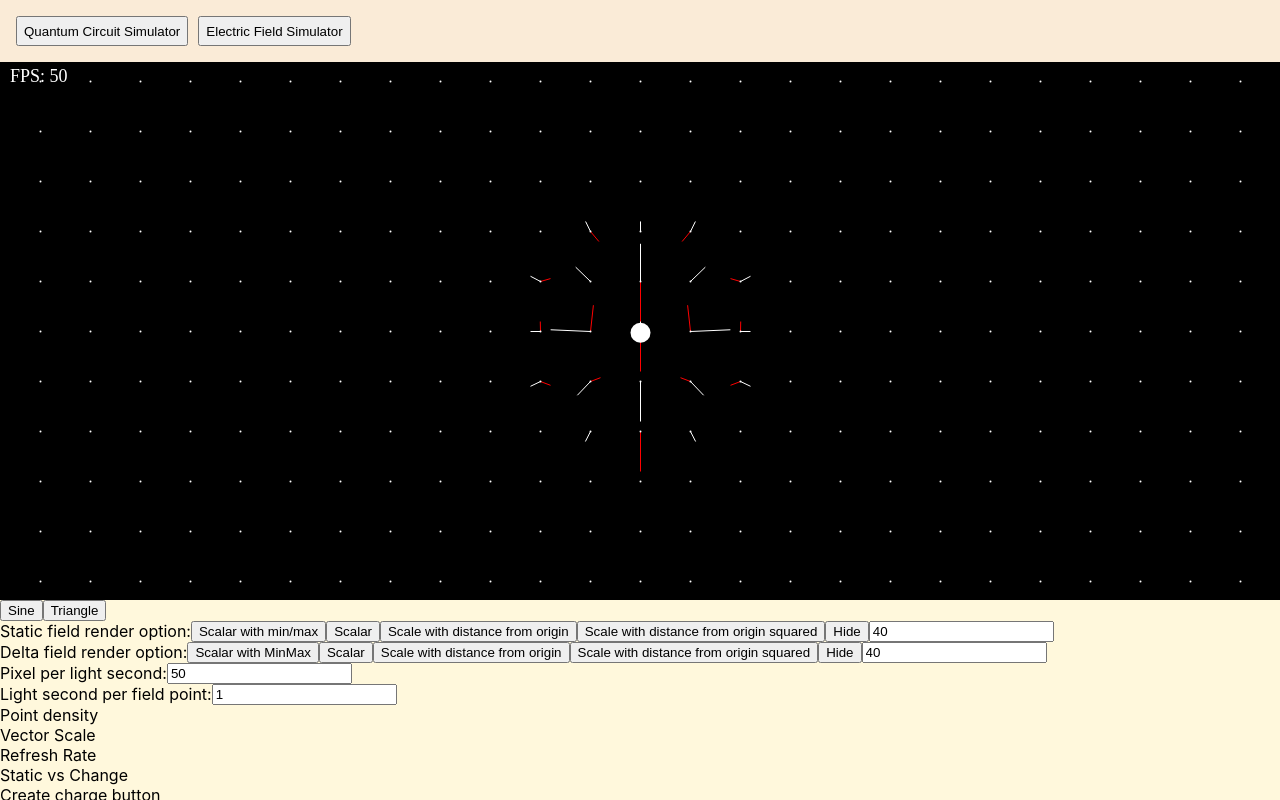
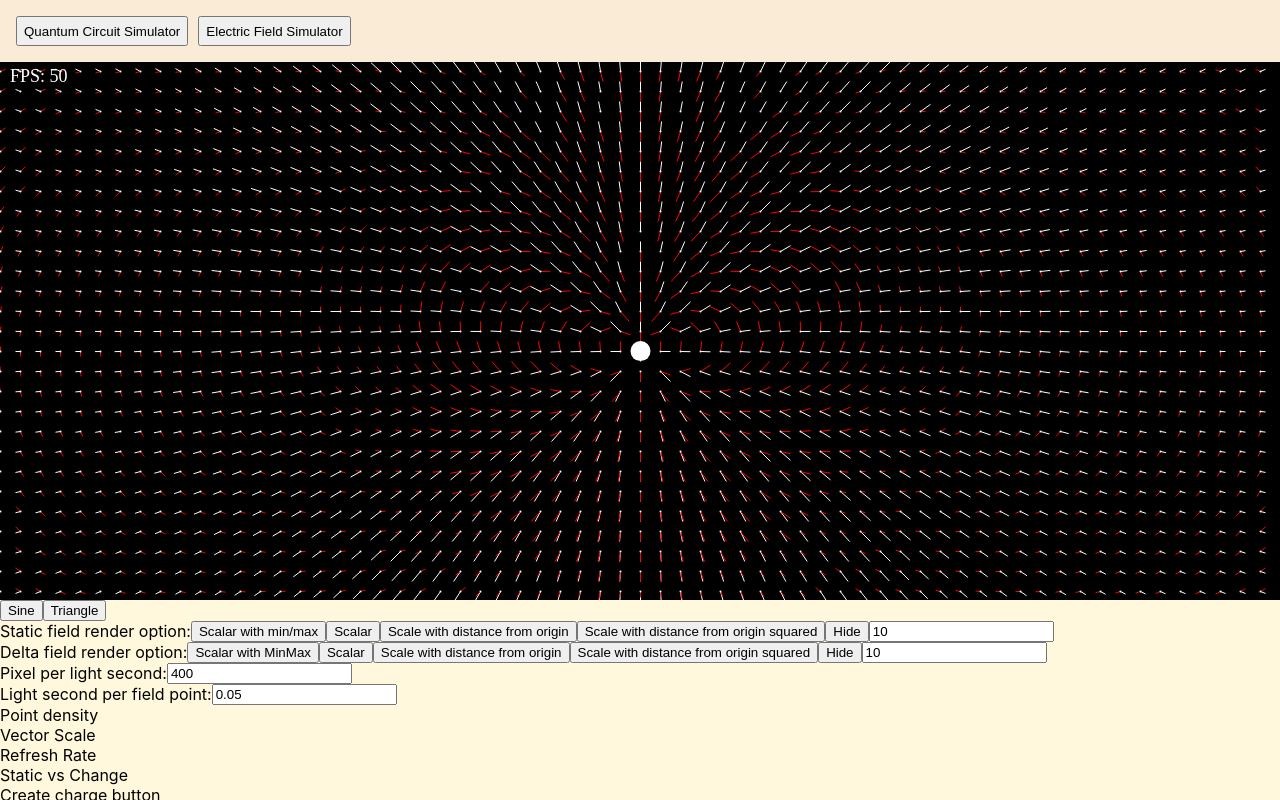
Before and after one commit to pochusuwan/QuantumCircuitSimulator, a React (Create React App) app: page / in a window 1280 px wide. Both pictures are taken after a click on the button "Electric Field Simulator". Built offline with nearby package versions, Linux system fonts and the light colour scheme.

Commit message:
Refactor simulation initial render option

```diff
--- a/src/electric-field/App.tsx
+++ b/src/electric-field/App.tsx
@@ -1,44 +1,39 @@
 import { useEffect, useRef, useState } from "react";
 import classes from "./App.module.css";
-import { FieldRenderOption, simulator } from "./Simulator";
+import Simulator, { FieldRenderOption } from "./Simulator";
+
+const INITIAL_PIXEL_PER_LIGHT_SECOND = 400;
+const INITIAL_LIGHT_SECOND_PER_FIELD_POINT = 0.05;
+const INITIAL_STATIC_FIELD_SCALE = 10;
+const INITIAL_DELTA_FIELD_SCALE = 10;
 
 export default function App() {
     const canvasRef = useRef<HTMLCanvasElement>(null);
     const containerRef = useRef<HTMLDivElement>(null);
     const canvasStyle = useSetCanvasSize(canvasRef, containerRef);
-    const [pixelPerLightSecond, setPixelPerLightSecond] = useState("50");
-    const [lightSecondPerFieldPoint, setLightSecondPerFieldPoint] = useState("1");
-    const [staticFieldScale, setStaticFieldScale] = useState("40");
-    const [deltaFieldScale, setDeltaFieldScale] = useState("40");
-    const updateTimeoutId = useRef<ReturnType<typeof setInterval> | null>(null)
+    const [pixelPerLightSecond, setPixelPerLightSecond] = useState<string>(INITIAL_PIXEL_PER_LIGHT_SECOND.toString());
+    const [lightSecondPerFieldPoint, setLightSecondPerFieldPoint] = useState<string>(INITIAL_LIGHT_SECOND_PER_FIELD_POINT.toString());
+    const [staticFieldScale, setStaticFieldScale] = useState<string>(INITIAL_STATIC_FIELD_SCALE.toString());
+    const [deltaFieldScale, setDeltaFieldScale] = useState<string>(INITIAL_DELTA_FIELD_SCALE.toString());
+    const updateTimeoutId = useRef<ReturnType<typeof setInterval> | null>(null);
+    const simulatorRef = useRef<Simulator | null>(null);
 
     useEffect(() => {
         const canvas = canvasRef.current;
         if (canvas) {
-            simulator.setRenderOption(
-                parseFloat(pixelPerLightSecond),
-                parseFloat(lightSecondPerFieldPoint),
-                parseFloat(staticFieldScale),
-                parseFloat(deltaFieldScale)
-            )
-            simulator.setCanvas(canvas);
+            simulatorRef.current = new Simulator(canvas, INITIAL_PIXEL_PER_LIGHT_SECOND, INITIAL_LIGHT_SECOND_PER_FIELD_POINT, INITIAL_STATIC_FIELD_SCALE, INITIAL_DELTA_FIELD_SCALE);
         }
         return () => {
-            simulator.clearCanvas();
+            simulatorRef.current?.clearCanvas();
         };
     }, []);
 
     if (updateTimeoutId.current !== null) {
-        clearTimeout(updateTimeoutId.current)
+        clearTimeout(updateTimeoutId.current);
     }
     updateTimeoutId.current = setTimeout(() => {
-        simulator.setRenderOption(
-            parseFloat(pixelPerLightSecond),
-            parseFloat(lightSecondPerFieldPoint),
-            parseFloat(staticFieldScale),
-            parseFloat(deltaFieldScale)
-        )
-    }, 1000)
+        simulatorRef.current?.setRenderOption(parseFloat(pixelPerLightSecond), parseFloat(lightSecondPerFieldPoint), parseFloat(staticFieldScale), parseFloat(deltaFieldScale));
+    }, 1000);
 
     return (
         <div className={classes.AppContainer}>
@@ -47,27 +42,27 @@ export default function App() {
             </div>
             <div className={classes.Controls}>
                 <div className={classes.ControlsRow}>
-                    <button onClick={() => simulator.setParticlePositionFunction("Sine")}>Sine</button>
-                    <button onClick={() => simulator.setParticlePositionFunction("Triangle")}>Triangle</button>
+                    <button onClick={() => simulatorRef.current?.setParticlePositionFunction("Sine")}>Sine</button>
+                    <button onClick={() => simulatorRef.current?.setParticlePositionFunction("Triangle")}>Triangle</button>
                 </div>
 
                 <div className={classes.ControlsRow}>
                     <div>Static field render option: </div>
-                    <button onClick={() => simulator.setStaticFieldRenderOption(FieldRenderOption.ConstantScalarMinMax)}>Scalar with min/max</button>
-                    <button onClick={() => simulator.setStaticFieldRenderOption(FieldRenderOption.ConstantScalar)}>Scalar</button>
-                    <button onClick={() => simulator.setStaticFieldRenderOption(FieldRenderOption.ScaleWithDistance)}>Scale with distance from origin</button>
-                    <button onClick={() => simulator.setStaticFieldRenderOption(FieldRenderOption.ScaleWithDistanceSquared)}>Scale with distance from origin squared</button>
-                    <button onClick={() => simulator.setStaticFieldRenderOption(FieldRenderOption.Hide)}>Hide</button>
+                    <button onClick={() => simulatorRef.current?.setStaticFieldRenderOption(FieldRenderOption.ConstantScalarMinMax)}>Scalar with min/max</button>
+                    <button onClick={() => simulatorRef.current?.setStaticFieldRenderOption(FieldRenderOption.ConstantScalar)}>Scalar</button>
+                    <button onClick={() => simulatorRef.current?.setStaticFieldRenderOption(FieldRenderOption.ScaleWithDistance)}>Scale with distance from origin</button>
+                    <button onClick={() => simulatorRef.current?.setStaticFieldRenderOption(FieldRenderOption.ScaleWithDistanceSquared)}>Scale with distance from origin squared</button>
+                    <button onClick={() => simulatorRef.current?.setStaticFieldRenderOption(FieldRenderOption.Hide)}>Hide</button>
                     <input onChange={(event) => setStaticFieldScale(event.target.value)} value={staticFieldScale} />
                 </div>
 
                 <div className={classes.ControlsRow}>
                     <div>Delta field render option: </div>
-                    <button onClick={() => simulator.setDeltaFieldRenderOption(FieldRenderOption.ConstantScalarMinMax)}>Scalar with MinMax</button>
-                    <button onClick={() => simulator.setDeltaFieldRenderOption(FieldRenderOption.ConstantScalar)}>Scalar</button>
-                    <button onClick={() => simulator.setDeltaFieldRenderOption(FieldRenderOption.ScaleWithDistance)}>Scale with distance from origin</button>
-                    <button onClick={() => simulator.setDeltaFieldRenderOption(FieldRenderOption.ScaleWithDistanceSquared)}>Scale with distance from origin squared</button>
-                    <button onClick={() => simulator.setDeltaFieldRenderOption(FieldRenderOption.Hide)}>Hide</button>
+                    <button onClick={() => simulatorRef.current?.setDeltaFieldRenderOption(FieldRenderOption.ConstantScalarMinMax)}>Scalar with MinMax</button>
+                    <button onClick={() => simulatorRef.current?.setDeltaFieldRenderOption(FieldRenderOption.ConstantScalar)}>Scalar</button>
+                    <button onClick={() => simulatorRef.current?.setDeltaFieldRenderOption(FieldRenderOption.ScaleWithDistance)}>Scale with distance from origin</button>
+                    <button onClick={() => simulatorRef.current?.setDeltaFieldRenderOption(FieldRenderOption.ScaleWithDistanceSquared)}>Scale with distance from origin squared</button>
+                    <button onClick={() => simulatorRef.current?.setDeltaFieldRenderOption(FieldRenderOption.Hide)}>Hide</button>
                     <input onChange={(event) => setDeltaFieldScale(event.target.value)} value={deltaFieldScale} />
                 </div>
 
--- a/src/electric-field/Particle.ts
+++ b/src/electric-field/Particle.ts
@@ -33,7 +33,7 @@ export class Particle {
              * velocity = amplitude * frequency * 2 * pi * cos(time);
              */
             const amplitude = 0.05;
-            const frequency = 1 / amplitude / 2 / Math.PI;
+            const frequency = 1 / amplitude / 2 / Math.PI / 5;
             this.y = amplitude * Math.sin(frequency * time * 2 * Math.PI);
         } else if (this.positionFunction === "Triangle") {
             /**
@@ -41,7 +41,7 @@ export class Particle {
              * velocity = 2 * frequency * amplitude
              */
             const amplitude = 0.05;
-            const frequency = 1 / 2 / amplitude;
+            const frequency = 1 / 2 / amplitude / 5;
             let y = frequency * 2 * time;
             if (y > 2) {
                 y = y % 2;
--- a/src/electric-field/Simulator.ts
+++ b/src/electric-field/Simulator.ts
@@ -21,7 +21,7 @@ function scaleFieldVector(x: number, y: number, px: number, py: number, option:
         };
     }
     if (option === FieldRenderOption.ConstantScalarMinMax) {
-        const min = scale/4;
+        const min = scale / 2;
         const max = scale;
         const x2 = x * max;
         const y2 = y * max;
@@ -49,7 +49,7 @@ function scaleFieldVector(x: number, y: number, px: number, py: number, option:
     }
 }
 
-class Simulator {
+export default class Simulator {
     private painter: Painter | null = null;
     private canvasWidth = 0;
     private canvasHeight = 0;
@@ -61,12 +61,12 @@ class Simulator {
 
     private framePerSecond = 50;
     private axisTickDensity = 1; // light second
-    private pixelPerLightSecond = 50;
-    private lightSecondPerFieldPoint = 5; // light second
+    private pixelPerLightSecond: number;
+    private lightSecondPerFieldPoint: number; // light second
     private staticFieldRenderOption: FieldRenderOption = FieldRenderOption.ConstantScalarMinMax;
     private deltaFieldRenderOption: FieldRenderOption = FieldRenderOption.ConstantScalarMinMax;
-    private staticFieldScale = 40;
-    private deltaFieldScale = 40;
+    private staticFieldScale: number;
+    private deltaFieldScale: number;
     private measuredFPS = 0;
 
     private particles: Particle[] = [];
@@ -128,10 +128,6 @@ class Simulator {
                 pnt.drawLine(pnt.pX(point.x), pnt.pY(point.y), deltaField.x, deltaField.y);
                 pnt.stroke("#FF0000");
             }
-            //pnt.beginPath();
-            //pnt.drawLine(pnt.pX(point.x), pnt.pY(point.y), point.dfX * 4000 * (Math.pow(point.x, 2) + Math.pow(point.y, 2)), -point.dfY * 4000 * (Math.pow(point.x, 2) + Math.pow(point.y, 2)));
-            //pnt.drawLine(pnt.pX(point.x), pnt.pY(point.y), deltaField.x, deltaField.y);
-            //pnt.stroke("#FF0000");
 
             pnt.beginPath();
             pnt.fillCircle(pnt.pX(point.x), pnt.pY(point.y), 1);
@@ -146,14 +142,19 @@ class Simulator {
         this.fieldPoints = [];
 
         const { left, right, top, bottom } = painter.getBoundary();
-        for (let x = Math.floor(left); x < right; x += this.lightSecondPerFieldPoint) {
-            for (let y = Math.floor(bottom); y < top; y += this.lightSecondPerFieldPoint) {
+        for (let x = Math.ceil(left/this.lightSecondPerFieldPoint) * this.lightSecondPerFieldPoint; x < right; x += this.lightSecondPerFieldPoint) {
+            for (let y = Math.ceil(bottom/this.lightSecondPerFieldPoint) * this.lightSecondPerFieldPoint; y < top; y += this.lightSecondPerFieldPoint) {
                 this.fieldPoints.push(new FieldPoint(x, y));
             }
         }
     }
 
-    setCanvas(canvas: HTMLCanvasElement) {
+    constructor(canvas: HTMLCanvasElement, pixelPerLightSecond: number, lightSecondPerFieldPoint: number, staticFieldScale: number, deltaFieldScale: number) {
+        this.pixelPerLightSecond = pixelPerLightSecond;
+        this.lightSecondPerFieldPoint = lightSecondPerFieldPoint;
+        this.staticFieldScale = staticFieldScale;
+        this.deltaFieldScale = deltaFieldScale;
+
         this.canvasWidth = canvas.width;
         this.canvasHeight = canvas.height;
         this.originX = Math.floor(this.canvasWidth / 2) + 0.5;
@@ -174,7 +175,7 @@ class Simulator {
             this.draw();
 
             const now = Date.now();
-            this.measuredFPS = 1000/(now - lastTime);
+            this.measuredFPS = 1000 / (now - lastTime);
             lastTime = now;
         }, secPerFrame * 1000);
     }
@@ -208,4 +209,3 @@ class Simulator {
         }
     }
 }
-export const simulator = new Simulator();
```
